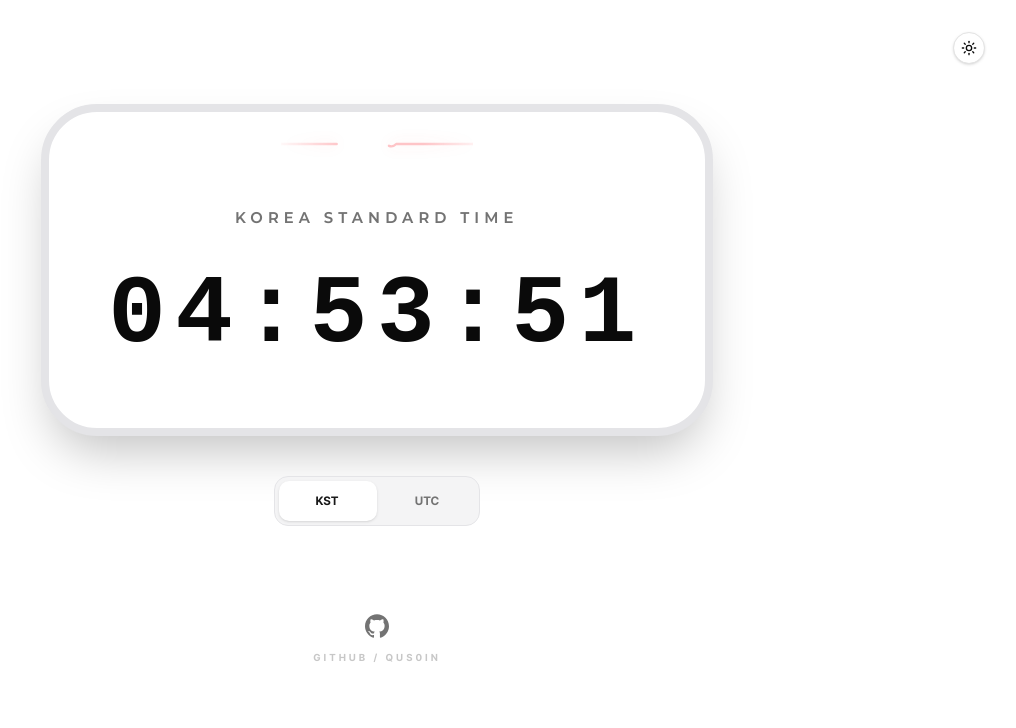
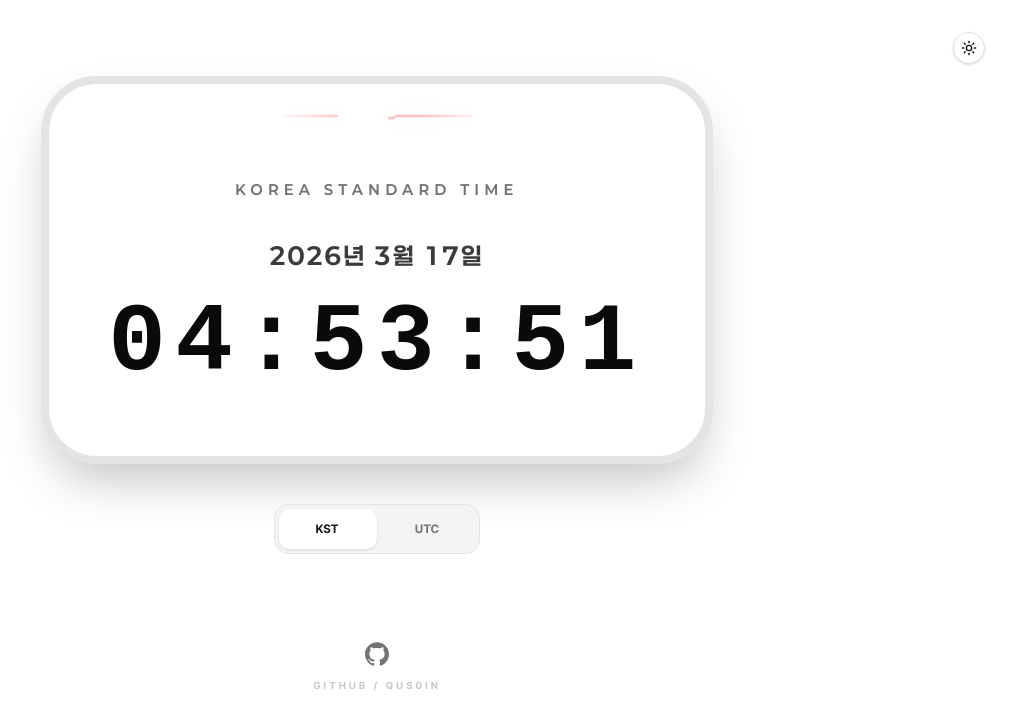
Before and after one commit to qus0in/clock, a Next.js app: page / in a window 1280 px wide. Shown: the top 728 px of the page, without its empty margins (263-1279 px from the left). Built offline with nearby package versions, Linux system fonts and the light colour scheme; a web font is replaced by a local one.

Commit message:
feat: 시계 디스플레이에 한글 연월일 날짜 표시 추가

```diff
--- a/src/components/ClockDisplay.tsx
+++ b/src/components/ClockDisplay.tsx
@@ -34,6 +34,11 @@ export function ClockDisplay() {
         <h2 className="font-heading text-xs tracking-[0.4em] text-muted-foreground mt-8 mb-4 font-bold text-center w-full md:text-sm md:mb-10">
           {isUTC ? "UNIVERSAL TIME" : "KOREA STANDARD TIME"}
         </h2>
+
+        {/* 한글 날짜 표시 (연월일) */}
+        <div className="font-heading text-lg font-bold text-foreground mb-4 opacity-80 tracking-widest md:text-2xl md:mb-6">
+          {displayTime.getFullYear()}년 {displayTime.getMonth() + 1}월 {displayTime.getDate()}일
+        </div>
 
         {/* 시간 표시부 */}
         <div className="font-clock text-4xl font-bold tracking-tighter text-foreground transition-colors sm:text-7xl md:text-8xl md:tracking-widest dark:text-white dark:drop-shadow-[0_0_20px_rgba(255,255,255,0.3)]">
```
